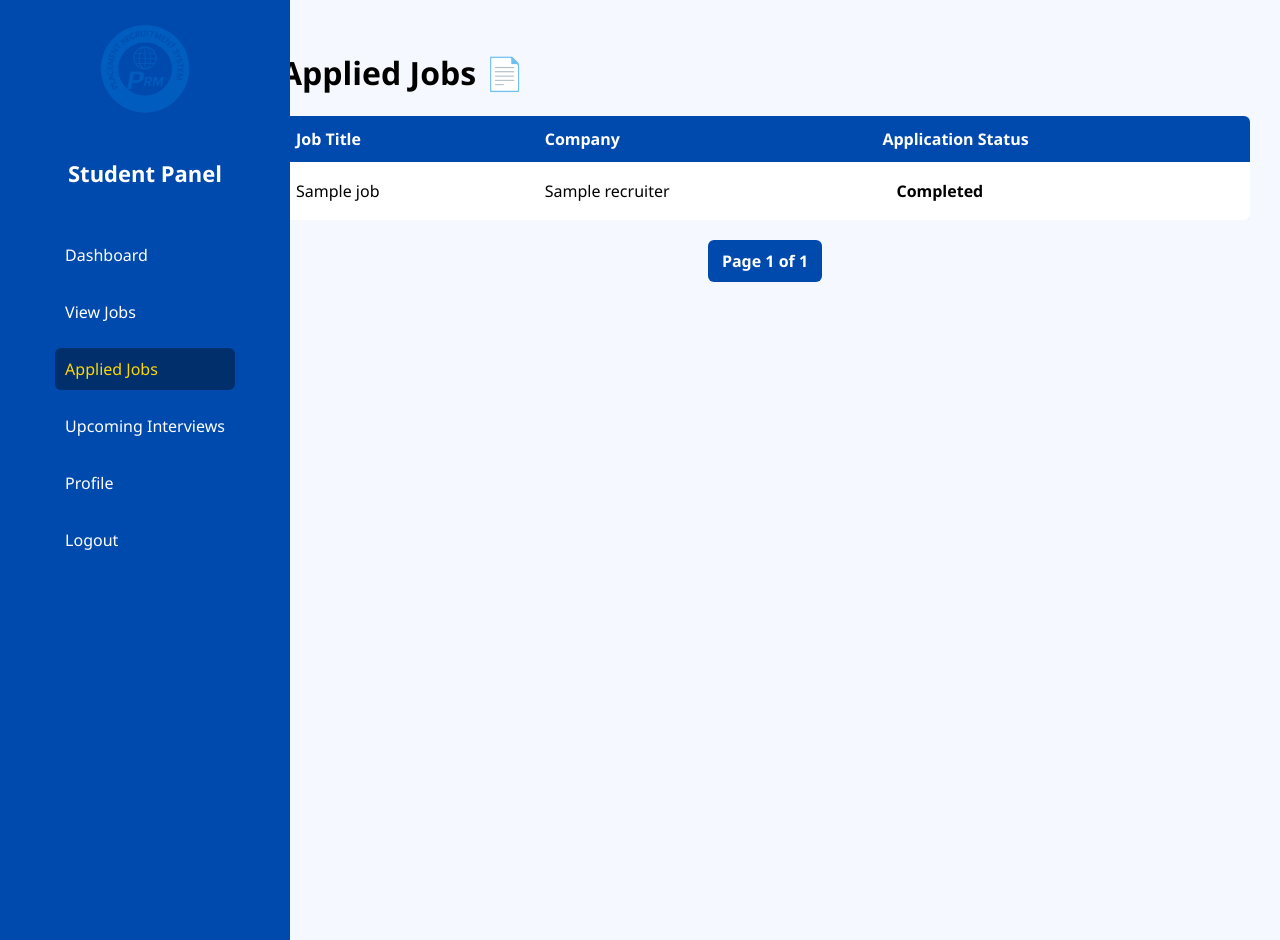
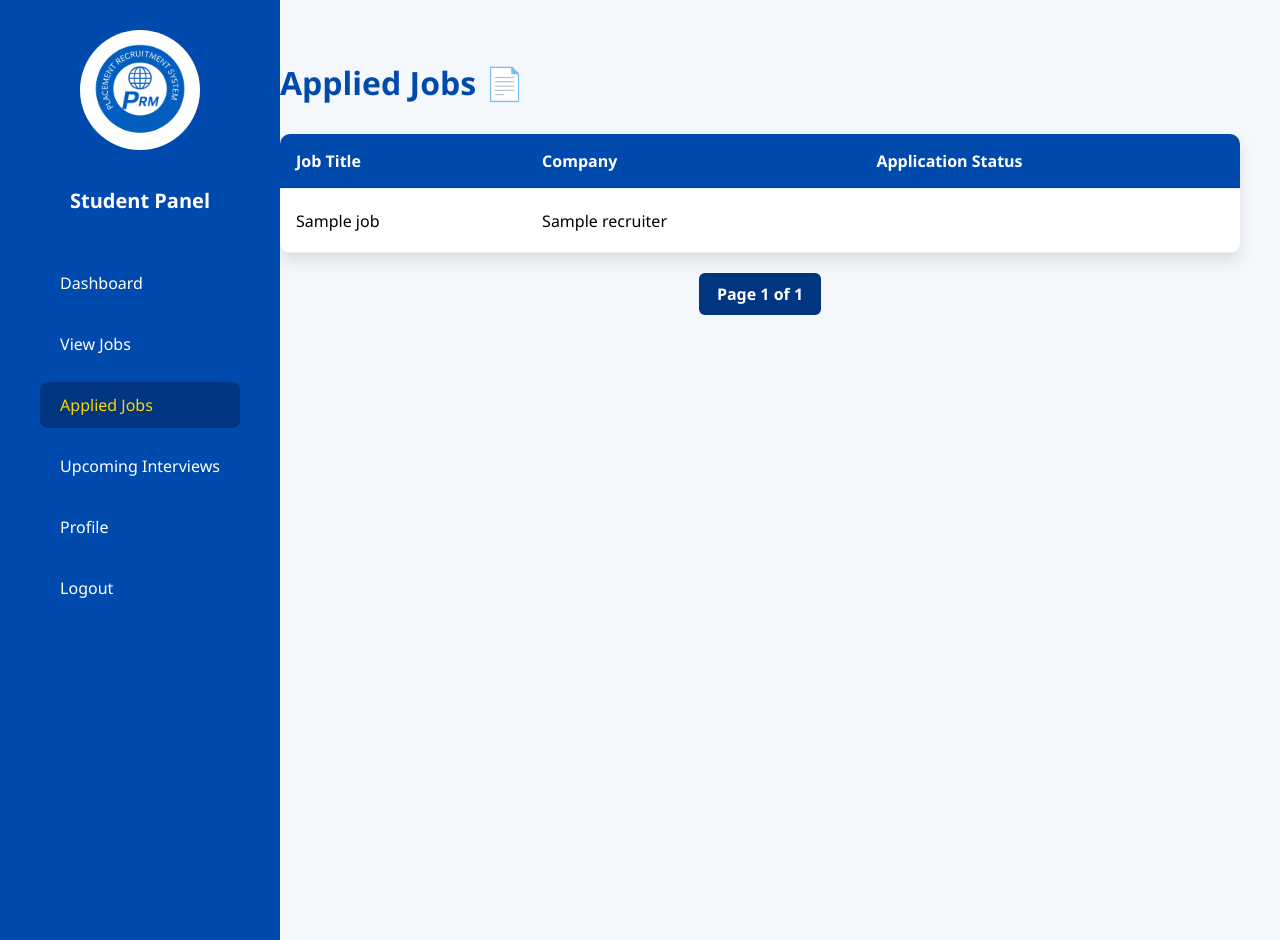
Before and after one commit to JenigalaSharathChandra/Automated-Placement-System, a Django app: template templates/student/applied_jobs.html in a window 1280 px wide. Run offline with Django 5.2, Linux system fonts and the light colour scheme; the template is opened without the code that fills it: most values are stand-ins (such as "Sample title", 1, 10 or a date in 2020).

Commit message:
student application status changed

```diff
--- a/static/css/applied_jobs.css
+++ b/static/css/applied_jobs.css
@@ -1,10 +1,9 @@
-/* 1. Reset and Layout Basics */
-html, body {
+body {
   margin: 0;
-  padding: 0;
-  height: 100%;
+  font-family: 'Segoe UI', sans-serif;
+  background-color: #f4f7fc;
+  height: 100vh;
   overflow: hidden;
-  font-family: 'Segoe UI', sans-serif;
 }
 
 .dashboard-container {
@@ -13,30 +12,36 @@ html, body {
   overflow: hidden;
 }
 
-/* 2. Sidebar - Fixed Left */
+/* Sidebar */
 .sidebar {
-  width: 250px;
+  width: 240px;
   background-color: #004aad;
   color: white;
-  padding: 20px;
-  position: fixed;
-  top: 0;
-  left: 0;
-  bottom: 0;
+  padding: 30px 20px;
   display: flex;
   flex-direction: column;
   align-items: center;
-  z-index: 1000;
+  flex-shrink: 0;
+  position: fixed;
+  height: 100vh;
+  left: 0;
+  top: 0;
 }
 
 .sidebar .logo {
   width: 100px;
+  height: 100px;
+  object-fit: cover;
+  background-color: white;
+  border-radius: 50%;
+  padding: 10px;
   margin-bottom: 20px;
 }
 
 .sidebar h2 {
-  font-size: 22px;
+  font-size: 20px;
   margin-bottom: 30px;
+  text-align: center;
 }
 
 .sidebar nav ul {
@@ -53,96 +58,106 @@ html, body {
   color: white;
   text-decoration: none;
   display: block;
-  padding: 10px;
-  border-radius: 6px;
-  font-weight: 500;
+  padding: 12px 20px;
+  border-radius: 8px;
+  transition: background-color 0.3s, color 0.3s;
 }
 
-.sidebar nav ul li a.active,
-.sidebar nav ul li a:hover {
-  background-color: #002f6c;
+.sidebar nav ul li a:hover,
+.sidebar nav ul li a.active {
+  background-color: #003580;
   color: #ffd700;
 }
 
-/* 3. Main Content - Scrollable */
+/* Main Content */
 .main-content {
-  margin-left: 250px;
+  margin-left: 240px;
+  flex: 1;
   height: 100vh;
   overflow-y: auto;
-  padding: 30px;
-  background-color: #f5f9ff;
-  flex-grow: 1;
+  padding: 40px;
 }
 
-/* 4. Table Styling */
+.main-content h1 {
+  color: #004aad;
+  margin-bottom: 30px;
+}
+
+/* Applied Jobs Table */
 .applied-container {
+  background-color: white;
+  border-radius: 10px;
+  box-shadow: 0 8px 15px rgba(0, 0, 0, 0.1);
   overflow-x: auto;
-  margin-top: 20px;
 }
 
 .applied-table {
   width: 100%;
   border-collapse: collapse;
-  border-radius: 6px;
-  overflow: hidden;
-  background-color: #fff;
-  box-shadow: 0 0 10px rgba(0, 0, 0, 0.05);
 }
 
-.applied-table th, .applied-table td {
-  padding: 12px 16px;
+.applied-table th,
+.applied-table td {
+  padding: 16px;
   text-align: left;
+  border-bottom: 1px solid #eee;
 }
 
-.applied-table thead {
+.applied-table th {
   background-color: #004aad;
   color: white;
 }
 
-/* 5. Status Labels */
+/* Status Labels */
 .status {
-  padding: 6px 14px;
-  border-radius: 6px;
-  font-weight: 600;
+  padding: 6px 16px;
+  border-radius: 8px;
+  color: white;
+  font-weight: bold;
   display: inline-block;
+  font-size: 14px;
+  text-align: center;
+  min-width: 90px;
 }
 
-.status.pending {
+.status.Pending {
   background-color: #ffc107;
-  color: black;
-}
-.status.shortlisted {
-  background-color: #28a745;
-  color: white;
-}
-.status.selected {
-  background-color: #007bff;
-  color: white;
-}
-.status.rejected {
-  background-color: #dc3545;
-  color: white;
 }
 
-/* 6. Pagination */
+.status.Shortlisted {
+  background-color: #28a745;
+}
+
+.status.Rejected {
+  background-color: #dc3545;
+}
+
+.status.Selected {
+  background-color: #6f42c1; /* Purple for Selected */
+}
+
+/* Pagination */
 .pagination {
   margin-top: 20px;
   text-align: center;
 }
 
-.pagination a, .pagination span {
+.pagination a,
+.pagination span {
   display: inline-block;
-  padding: 10px 14px;
-  margin: 0 5px;
+  margin: 0 6px;
+  padding: 10px 18px;
+  background-color: #004aad;
+  color: white;
   border-radius: 6px;
   text-decoration: none;
-  background-color: #e7f0ff;
-  color: #004aad;
-  font-weight: 600;
+  font-weight: bold;
 }
 
-.pagination .current,
 .pagination a:hover {
-  background-color: #004aad;
-  color: white;
+  background-color: #003580;
 }
+
+.pagination .current {
+  background-color: #003580;
+}
```
